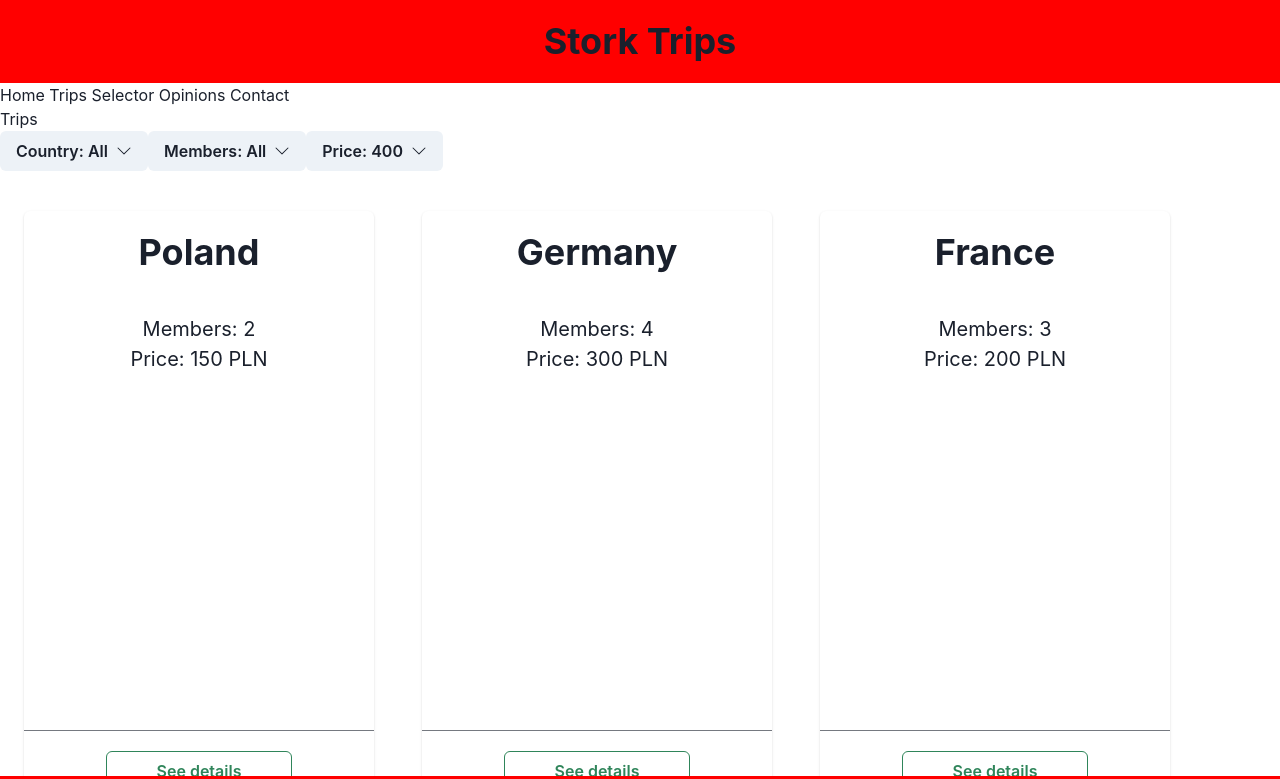
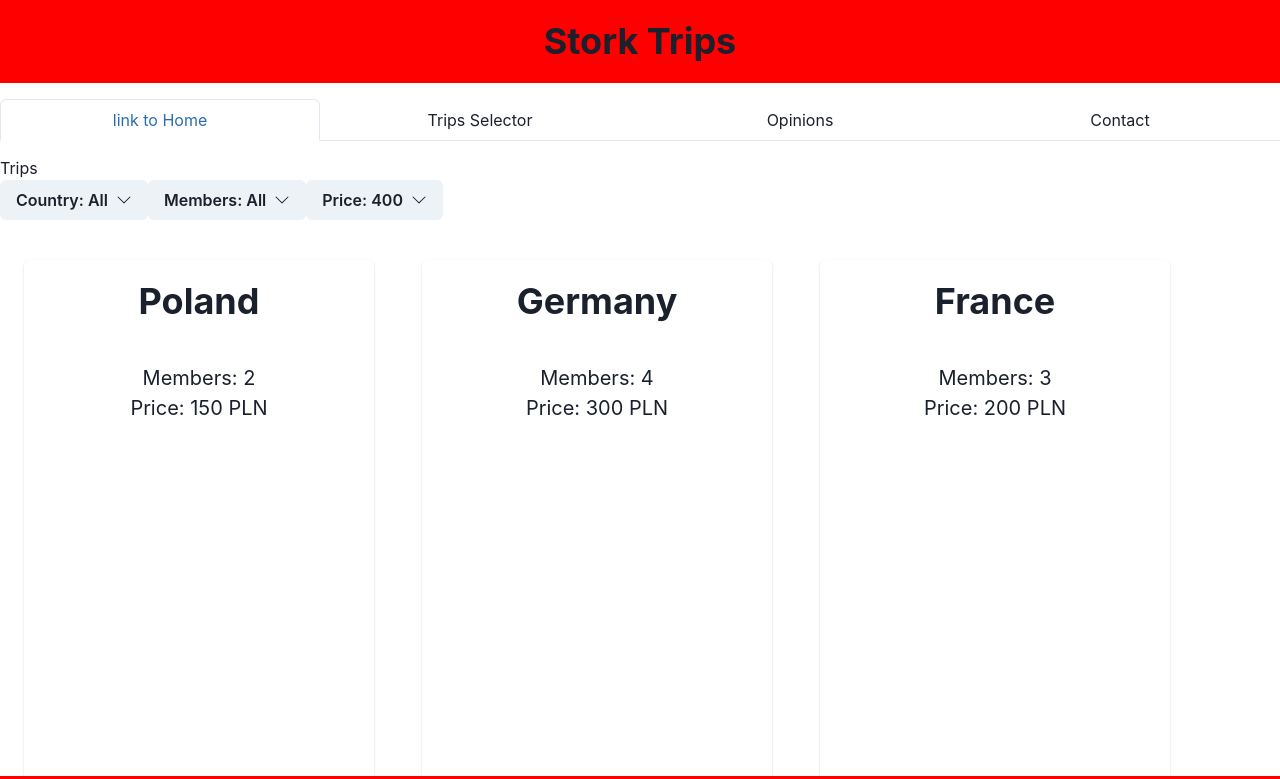
Before and after one commit to PiotrKeska/StorkTravel, a React (Vite) app in the folder storks-trips/: page / in a window 1280 px wide. Shown: the top 779 px of the page. Built offline with nearby package versions, Linux system fonts and the light colour scheme.

Commit message:
Create example NavBar

```diff
--- a/storks-trips/src/Navigate/NavBar.tsx
+++ b/storks-trips/src/Navigate/NavBar.tsx
@@ -1,10 +1,24 @@
+import { Box, Tab, TabList, Tabs } from "@chakra-ui/react";
+
 const NavBar = () => {
   return (
     <>
-      <a href="/home">Home </a>
-      <a href="/trips">Trips Selector </a>
-      <a href="/opinions">Opinions </a>
-      <a href="/contact">Contact</a>
+      <Box paddingY={4}>
+        <Tabs isFitted variant="enclosed">
+          <TabList>
+            <Tab>
+              <p>link to Home</p>
+            </Tab>
+            <Tab>Trips Selector</Tab>
+            <Tab>
+              <p>Opinions</p>
+            </Tab>
+            <Tab>
+              <p>Contact</p>
+            </Tab>
+          </TabList>
+        </Tabs>
+      </Box>
     </>
   );
 };
```
